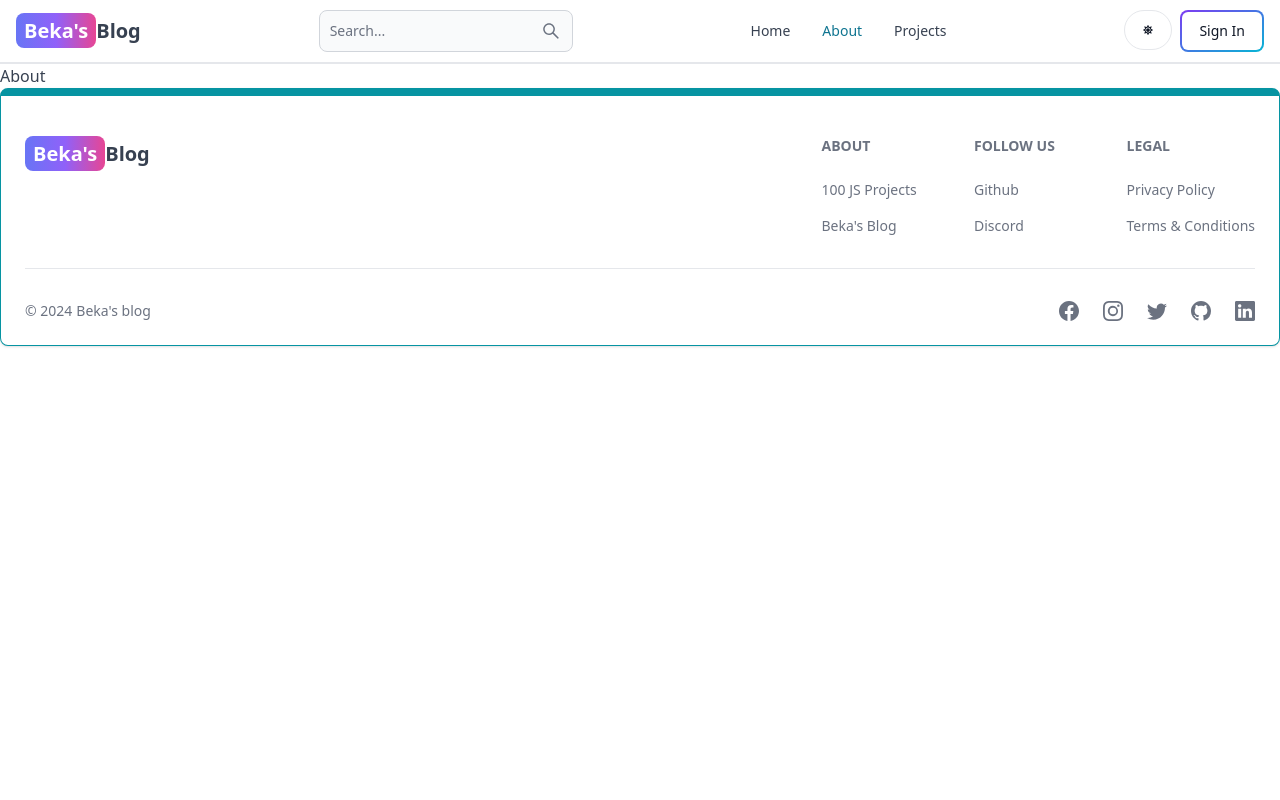
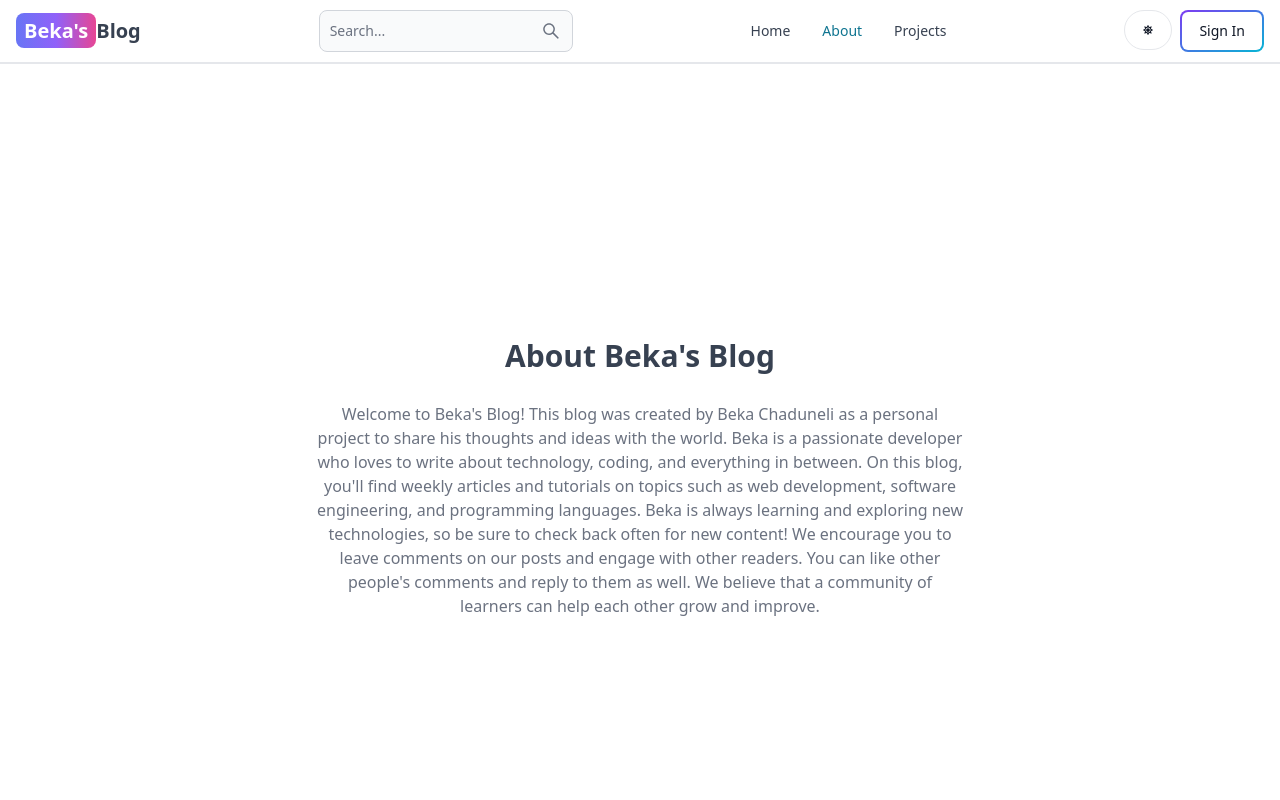
Before and after one commit to bekaChaduneli/mern-blog, a React (Vite) app in the folder client/: page /about in a window 1280 px wide. Shown: the top 800 px of the page. Built offline with nearby package versions, Linux system fonts and the light colour scheme; no server answers.

Commit message:
complete about and projects pages

```diff
--- a/client/src/pages/About.jsx
+++ b/client/src/pages/About.jsx
@@ -1,3 +1,28 @@
 export default function About() {
-  return <div>About</div>;
+  return (
+    <div className="min-h-screen flex items-center justify-center">
+      <div className="max-w-2xl mx-auto p-3 text-center">
+        <div>
+          <h1 className="text-3xl font font-semibold text-center my-7">
+            About Beka's Blog
+          </h1>
+          <div className="text-md text-gray-500 flex flex-col gap-6">
+            <p>
+              Welcome to Beka's Blog! This blog was created by Beka Chaduneli as
+              a personal project to share his thoughts and ideas with the world.
+              Beka is a passionate developer who loves to write about
+              technology, coding, and everything in between. On this blog,
+              you'll find weekly articles and tutorials on topics such as web
+              development, software engineering, and programming languages. Beka
+              is always learning and exploring new technologies, so be sure to
+              check back often for new content! We encourage you to leave
+              comments on our posts and engage with other readers. You can like
+              other people's comments and reply to them as well. We believe that
+              a community of learners can help each other grow and improve.
+            </p>
+          </div>
+        </div>
+      </div>
+    </div>
+  );
 }
--- a/client/src/pages/Projects.jsx
+++ b/client/src/pages/Projects.jsx
@@ -1,3 +1,13 @@
+import CallToAction from "../components/CallToAction";
+
 export default function Projects() {
-  return <div>Projects</div>;
+  return (
+    <div className="min-h-screen max-w-2xl mx-auto flex justify-center items-center flex-col gap-6 p-3">
+      <h1 className="text-3xl font-semibold">Projects</h1>
+      <p className="text-md text-gray-500">
+        You can check all my projects in my portfolio
+      </p>
+      <CallToAction />
+    </div>
+  );
 }
```
